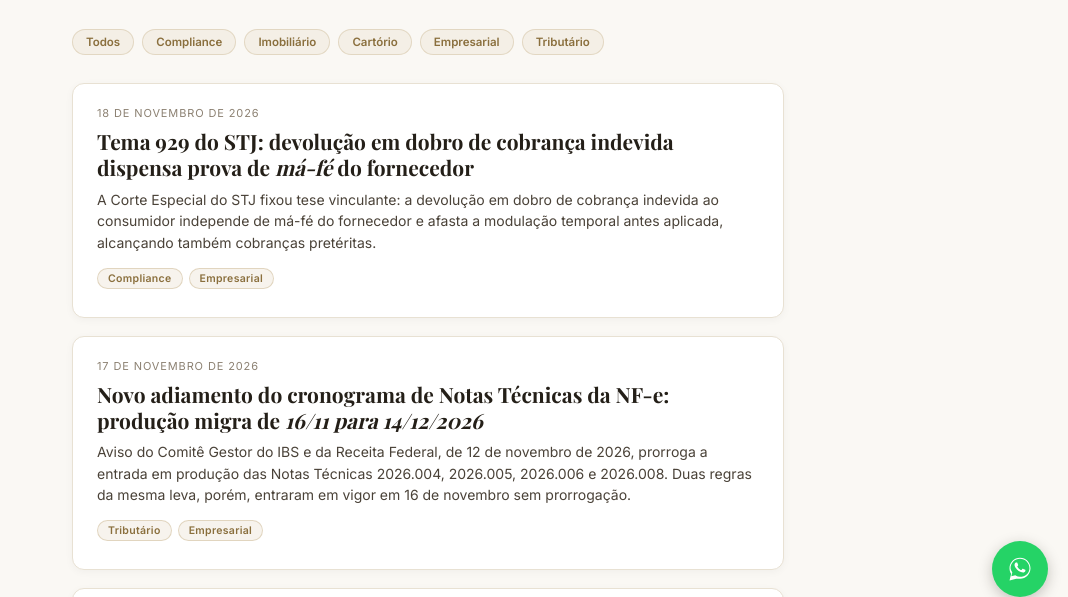
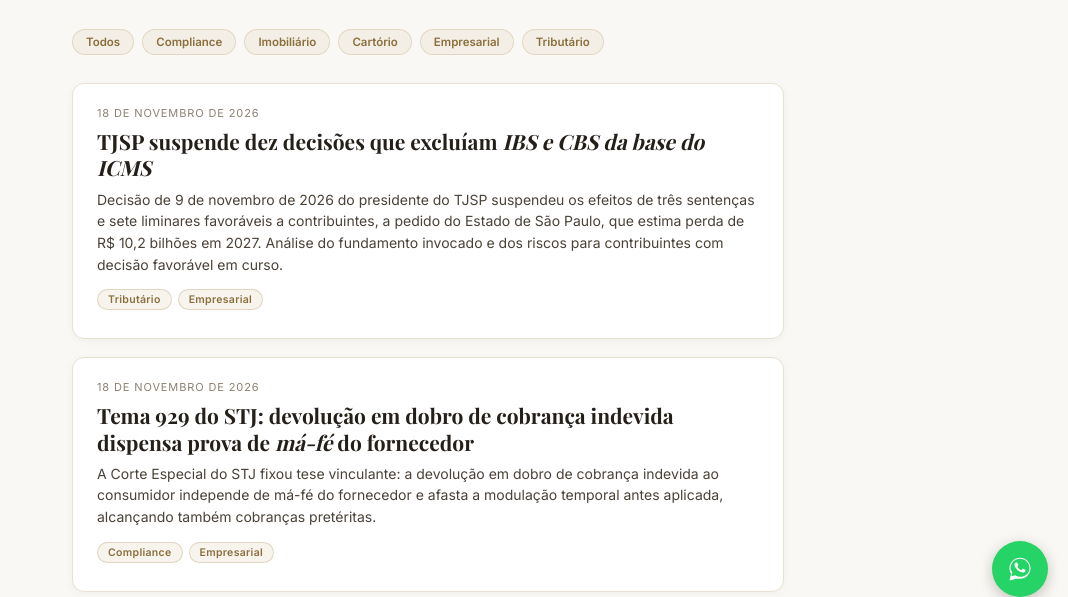
Before and after one commit to roberta28cepeda/psa-blog, a plain HTML site: page index.html in a window 1280 px wide. Shown: the part 183-780 px from the top of the page, without its empty margins (212-1280 px from the left). Drawn offline with nearby package versions, Linux system fonts and the light colour scheme; a web font is replaced by a local one.

Commit message:
Atualiza index.html com novo artigo TJSP — automação diária

```diff
--- a/index.html
+++ b/index.html
@@ -236,6 +236,13 @@
   <h1 class="page-title">Blog PSA Advocacia Empresarial</h1>
   <p class="page-sub">Compliance, imobiliário, cartório, empresarial e tributário — sem juridiquês.</p>
   <div class="filter-row"><span class="filter-tag">Todos</span><span class="filter-tag">Compliance</span><span class="filter-tag">Imobiliário</span><span class="filter-tag">Cartório</span><span class="filter-tag">Empresarial</span><span class="filter-tag">Tributário</span></div>
+
+    <a href="tjsp-suspensao-ibs-cbs-base-icms.html" class="post-card">
+    <div class="data">18 de novembro de 2026</div>
+    <h2>TJSP suspende dez decisões que excluíam <em>IBS e CBS da base do ICMS</em></h2>
+    <p>Decisão de 9 de novembro de 2026 do presidente do TJSP suspendeu os efeitos de três sentenças e sete liminares favoráveis a contribuintes, a pedido do Estado de São Paulo, que estima perda de R$ 10,2 bilhões em 2027. Análise do fundamento invocado e dos riscos para contribuintes com decisão favorável em curso.</p>
+    <div style="margin-top:12px;"><span class="tag">Tributário</span><span class="tag">Empresarial</span></div>
+  </a>
 
     <a href="tema-929-stj-devolucao-dobro-cobranca-indevida.html" class="post-card">
     <div class="data">18 de novembro de 2026</div>
```
